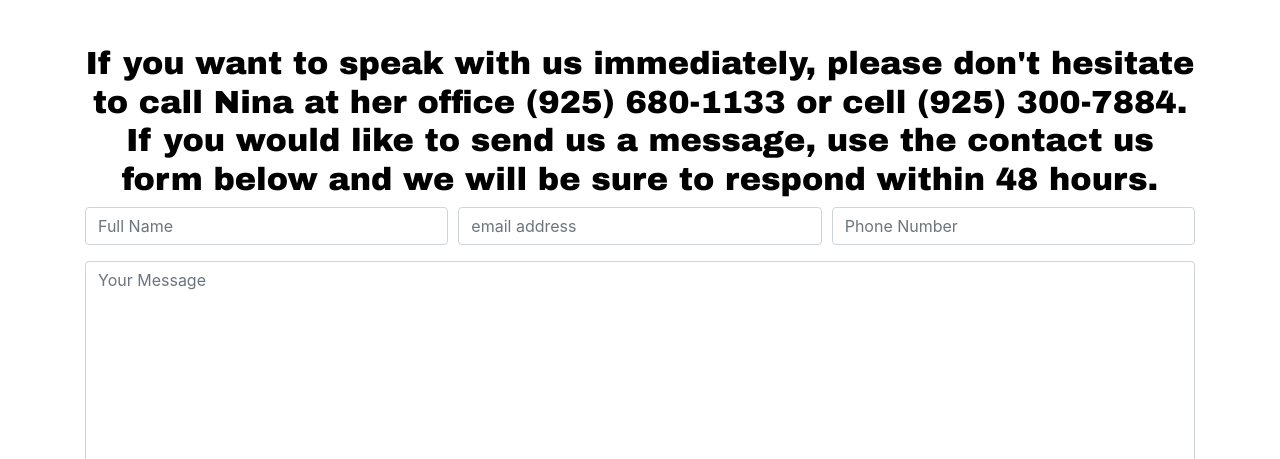
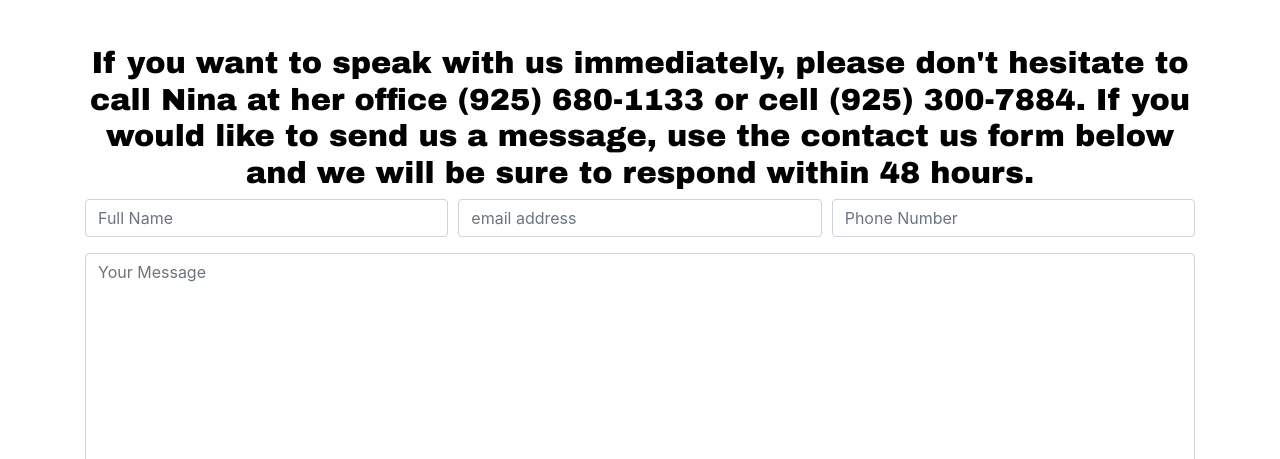
Before and after one commit to daletom/ftstaging-contactus, a plain HTML site: page index.html in a window 1280 px wide. Shown: the part 341-800 px from the top of the page. Drawn offline with nearby package versions, Linux system fonts and the light colour scheme; a web font is replaced by a local one.

Commit message:
Update index.html

```diff
--- a/index.html
+++ b/index.html
@@ -15,7 +15,7 @@ body {
 	font-family: Rancho, sans-serif;
 	text-align: center;
 }
-h1, h2 {
+h1 {
 	font-family: Rancho, cursive;
 	margin: 0.125em;
 }
@@ -25,14 +25,14 @@ h1 {
 	text-align: center;
 }
 h2 {
-	font-size: 4em;
-  color: blue;
+	font-size: 1.9em;
+  color: black;
+  font-family: Arial black;
   text-align: center;
 }
 h3 {
   font-size: 2em;
-  font-family: Arial black;
-  color: black;
+  color: white;
   text-align: center;
 }
 h4 {
@@ -220,7 +220,7 @@ img{
 <main>
     <div class="container">
       <h1>Contact Us For Staging</h1>
-      <h3>If you want to speak with us immediately, please don't hesitate to call Nina at her office (925) 680-1133 or cell (925) 300-7884.  If you would like to send us a message, use the contact us form below and we will be sure to respond within 48 hours.</h3>
+      <h2>If you want to speak with us immediately, please don't hesitate to call Nina at her office (925) 680-1133 or cell (925) 300-7884.  If you would like to send us a message, use the contact us form below and we will be sure to respond within 48 hours.</h2>
         <form action="https://formsubmit.co/nsdale@yahoo.com" method="POST">
           <div class="form-group">
             <div class="form-row">
```
